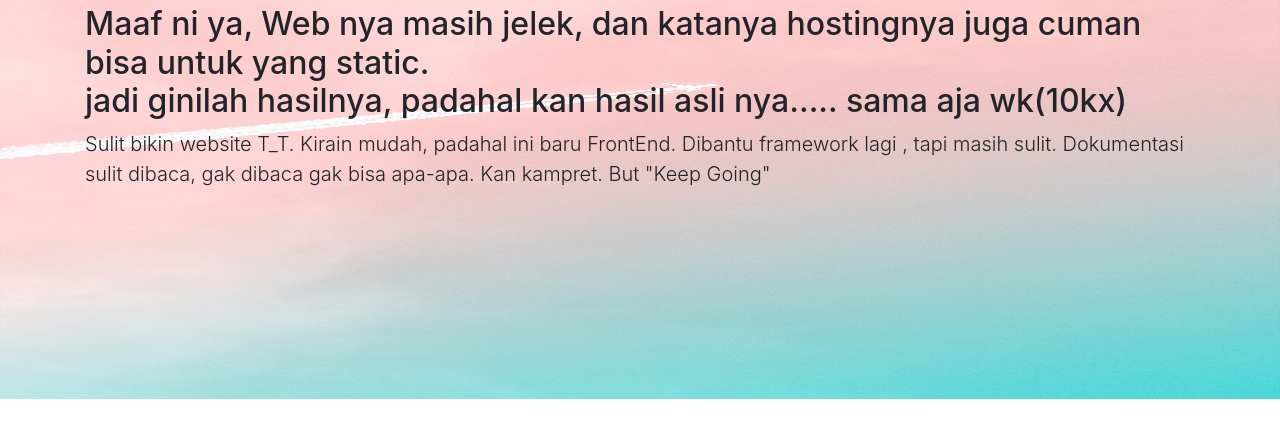
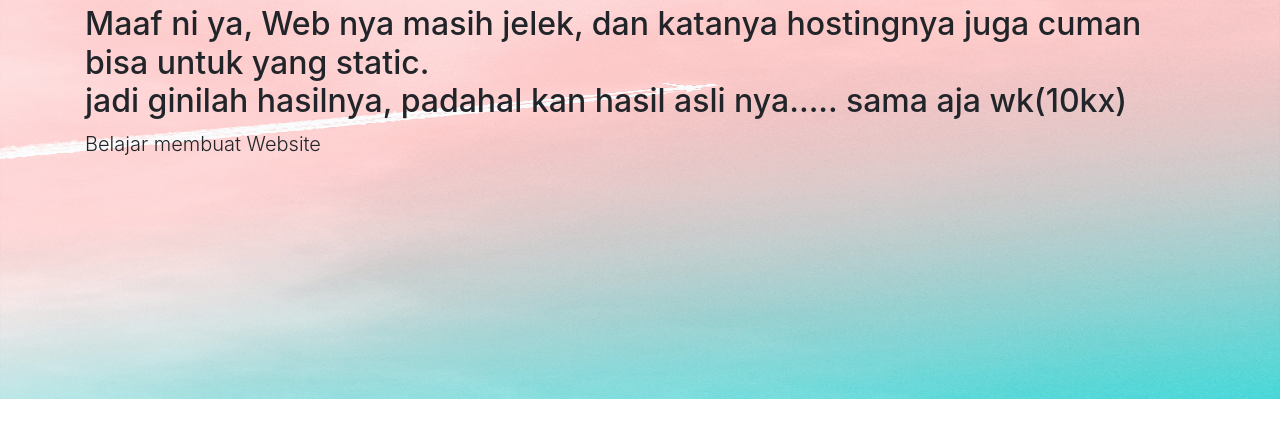
Before and after one commit to wazadio/wazadio, a plain HTML site: page index.html in a window 1280 px wide. Shown: the part 257-694 px from the top of the page. Drawn offline with nearby package versions, Linux system fonts and the light colour scheme.

Commit message:
Update index.html

```diff
--- a/index.html
+++ b/index.html
@@ -36,8 +36,7 @@
         <h1 class="display-4">Tugas Sharing and Management <br><br></h1>
         <h2>Maaf ni ya, Web nya masih jelek, dan katanya hostingnya juga cuman bisa untuk yang static.<br>
           jadi ginilah hasilnya, padahal kan hasil asli nya..... sama aja wk(10kx)</h2>
-        <p class="lead">Sulit bikin website T_T. Kirain mudah, padahal ini baru FrontEnd. Dibantu framework lagi
-        , tapi masih sulit. Dokumentasi sulit dibaca, gak dibaca gak bisa apa-apa. Kan kampret. But "Keep Going"</p>
+        <p class="lead">Belajar membuat Website</p>
       </div>
     </div>
 
```
